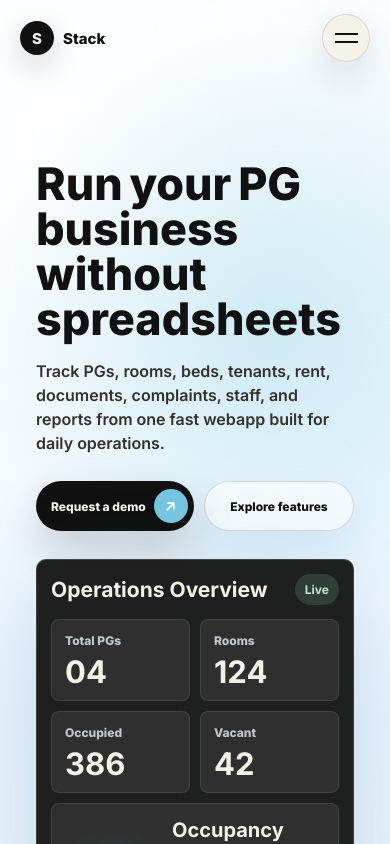
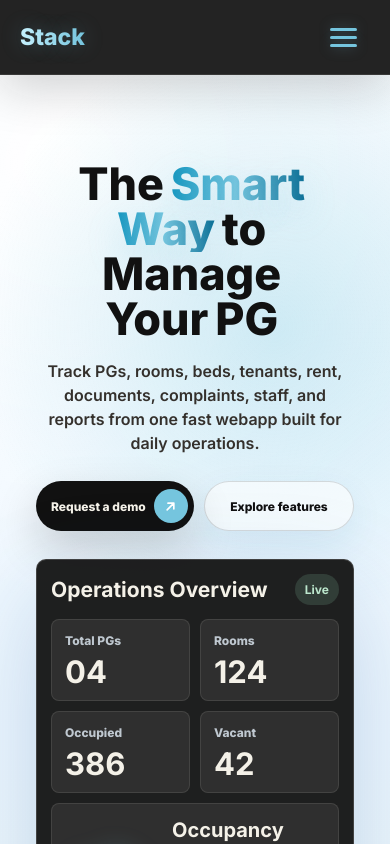
Before and after one commit to hariharan-developer-31/pg-website, a Next.js app: page / in a window 390 px wide. Shown: the top 844 px of the page. Built offline with nearby package versions, Linux system fonts and the light colour scheme.

Commit message:
mobile respo2

```diff
--- a/app/globals.css
+++ b/app/globals.css
@@ -51,6 +51,7 @@ button, input, textarea, select { font: inherit; }
 .brand, .nav-pill, .header-cta, .menu-btn { pointer-events: auto; }
 .brand { justify-self: start; display: inline-flex; align-items: center; gap: 11px; color: var(--ink); font-weight: 900; }
 .brand-mark { width: 38px; height: 38px; border-radius: 50%; background: var(--ink); color: var(--paper); display: grid; place-items: center; font-weight: 900; box-shadow: 0 10px 30px rgba(17,17,17,.18); }
+.desktop-brand span:last-child { position: relative; display: inline-block; }
 .site-header.menu-active .brand { color: var(--paper); }
 .site-header.menu-active .brand-mark { background: var(--paper); color: var(--ink); box-shadow: none; }
 .desktop-brand, .header-cta { display: none; }
@@ -67,17 +68,20 @@ button, input, textarea, select { font: inherit; }
 .nav-cta:hover { background: var(--blue) !important; }
 .header-cta { justify-self: end; align-items: center; justify-content: center; min-height: 48px; padding: 0 24px; border-radius: 999px; background: var(--blue); color: var(--ink); font-size: 14px; font-weight: 900; box-shadow: 0 16px 42px rgba(17,17,17,.16); transition: transform .2s ease, background .2s ease, box-shadow .2s ease; }
 .header-cta:hover { transform: translateY(-1px); background: var(--paper); box-shadow: 0 20px 52px rgba(17,17,17,.2); }
-.menu-btn { justify-self: end; width: 52px; height: 52px; border: 1px solid rgba(17,17,17,.12); border-radius: 50%; background: rgba(244,241,232,.92); display: none; place-items: center; cursor: pointer; box-shadow: 0 14px 36px rgba(17,17,17,.12); }
-.menu-btn span, .menu-btn::before { content: ""; display: block; width: 23px; height: 2px; background: var(--ink); transition: transform .25s ease; grid-area: 1 / 1; }
-.menu-btn span { transform: translateY(4px); }
-.menu-btn::before { transform: translateY(-4px); }
-.menu-btn.open { background: var(--ink); }
-.menu-btn.open span, .menu-btn.open::before { background: var(--paper); }
-.menu-btn.open span { transform: rotate(-45deg); }
-.menu-btn.open::before { transform: rotate(45deg); }
-.menu-panel { position: fixed; z-index: 40; top: 10px; right: 10px; left: 10px; background: rgba(17,17,17,.96); color: var(--paper); border-radius: 20px; padding: 92px 28px 28px; transform: translateY(-115%); opacity: 0; transition: transform .45s cubic-bezier(.25,.46,.45,.94), opacity .3s ease; box-shadow: var(--shadow); }
+.menu-btn { justify-self: end; width: 54px; height: 46px; border: 0; border-radius: 0; background: transparent; display: none; place-items: center; cursor: pointer; box-shadow: none; }
+.menu-btn span, .menu-btn::before { content: ""; display: block; width: 27px; height: 3px; border-radius: 999px; background: var(--blue); box-shadow: 0 0 14px rgba(117,197,222,.34); transition: transform .25s ease, opacity .2s ease, background .25s ease; grid-area: 1 / 1; }
+.menu-btn span:first-child { transform: translateY(-8px); }
+.menu-btn span:last-child { transform: translateY(8px); }
+.menu-btn::before { transform: translateY(0); }
+.menu-btn.open { background: transparent; }
+.menu-btn.open span, .menu-btn.open::before { background: var(--blue); }
+.menu-btn.open span:first-child { transform: rotate(45deg); }
+.menu-btn.open span:last-child { transform: rotate(-45deg); }
+.menu-btn.open::before { opacity: 0; transform: scaleX(.2); }
+.menu-panel { position: fixed; z-index: 40; top: 0; right: 0; left: 0; background: rgba(17,17,17,.96); color: var(--paper); border-radius: 0; padding: 108px clamp(24px, 7vw, 54px) 34px; transform: translateY(-115%); opacity: 0; transition: transform .45s cubic-bezier(.25,.46,.45,.94), opacity .3s ease; box-shadow: 0 28px 80px rgba(0,0,0,.34); border-bottom: 1px solid rgba(244,241,232,.1); }
 .menu-panel.open { transform: translateY(0); opacity: 1; }
-.menu-panel a { display: block; padding: 11px 0; font-size: 32px; font-weight: 700; }
+.menu-panel a { display: block; padding: 9px 0; font-size: 24px; font-weight: 800; }
+.menu-panel a[href="#enquiry"] { display: block; margin-top: 2px; padding: 9px 0; background: transparent; color: var(--blue); box-shadow: none; }
 .menu-panel .small-link { color: #bdb7ae; font-size: 16px; font-weight: 500; }
 
 .hero { position: relative; min-height: 100vh; overflow: hidden; background: #eef7ff; }
@@ -90,6 +94,7 @@ button, input, textarea, select { font: inherit; }
 .hero-copy { width: min(560px, 100%); align-self: center; }
 .hero-title { font-size: clamp(38px, 3.9vw, 62px); line-height: .97; font-weight: 800; max-width: 640px; letter-spacing: 0; text-wrap: balance; }
 .word { display: inline-block; margin-right: .18em; opacity: 0; transform: translateY(12px); filter: blur(10px); animation: wordReveal .45s ease forwards; }
+.hero-highlight { position: relative; color: transparent; background: linear-gradient(90deg, #1496bf 0%, #75C5DE 48%, #0c6f96 100%); -webkit-background-clip: text; background-clip: text; text-shadow: 0 14px 34px rgba(117,197,222,.28); }
 @keyframes wordReveal { to { opacity: 1; transform: translateY(0); filter: blur(0); } }
 .hero-lead { margin-top: 18px; width: min(520px, 100%); color: #34302c; font-size: clamp(15px, 1.05vw, 18px); line-height: 1.48; font-weight: 550; }
 .hero-actions { display: flex; flex-wrap: wrap; align-items: center; gap: 12px; margin-top: 26px; }
@@ -293,20 +298,37 @@ footer { display: flex; flex-wrap: wrap; justify-content: space-between; gap: 14
   .full { grid-column: 1 / -1; }
 }
 
+@media (min-width: 760px) and (max-width: 1100px) {
+  .dashboard-band .section-heading { grid-template-columns: 1fr; max-width: 760px; }
+  .dashboard-grid { grid-template-columns: 1fr; gap: 18px; }
+  .preview { padding: 18px; }
+  .metric { min-height: 112px; }
+  .activity { padding: 16px; }
+}
+
 @media (max-width: 980px) {
-  .site-header { display: grid; grid-template-columns: 1fr auto; justify-content: stretch; }
-  .desktop-brand { display: inline-flex; }
+  .site-header { display: grid; grid-template-columns: 1fr auto; justify-content: stretch; background: rgba(17,17,17,.92); border-bottom: 1px solid rgba(244,241,232,.1); border-radius: 0; backdrop-filter: blur(18px); -webkit-backdrop-filter: blur(18px); box-shadow: 0 14px 48px rgba(17,17,17,.18); }
+  .desktop-brand { display: inline-flex; font-size: 23px; }
+  .desktop-brand span:last-child { background: linear-gradient(90deg, #75C5DE 0%, #C9F3FF 46%, #75C5DE 100%); background-size: 180% auto; -webkit-background-clip: text; background-clip: text; color: transparent; text-shadow: 0 0 22px rgba(117,197,222,.28); animation: brandShine 4.6s ease-in-out infinite; }
+  .desktop-brand span:last-child::before { content: "Stack"; position: absolute; inset: 0; background: linear-gradient(105deg, transparent 18%, rgba(255,255,255,.95) 45%, transparent 72%); background-size: 220% 100%; -webkit-background-clip: text; background-clip: text; color: transparent; animation: brandGlitter 3.8s ease-in-out infinite; pointer-events: none; }
+  .desktop-brand span:last-child::after { content: "✦"; position: absolute; right: -10px; top: -5px; color: #E9FBFF; font-size: 13px; line-height: 1; text-shadow: 0 0 12px rgba(117,197,222,.9); animation: brandSpark 3.8s ease-in-out infinite; pointer-events: none; }
   .nav-pill { display: none; }
   .header-cta { display: none; }
   .menu-btn { display: grid; }
+  .menu-panel { left: 0; right: 0; width: auto; padding: 108px clamp(24px, 7vw, 54px) 34px; }
   .hero-media { background: radial-gradient(circle at 70% 24%, rgba(117,197,222,.32), transparent 28%), radial-gradient(circle at 18% 12%, rgba(255,255,255,.98), transparent 35%), linear-gradient(180deg, #f8fcff 0%, #edf7ff 54%, #eef8f3 100%); }
   .hero-layout { grid-template-columns: 1fr; align-items: start; }
-  .hero-copy { width: min(690px, 100%); }
-  .hero-title { font-size: clamp(42px, 9vw, 74px); max-width: 760px; }
+  .hero-copy { width: min(690px, 100%); justify-self: center; text-align: center; }
+  .hero-title { font-size: clamp(42px, 9vw, 74px); max-width: 760px; margin-left: auto; margin-right: auto; }
+  .hero-lead { margin-left: auto; margin-right: auto; }
+  .hero-actions { justify-content: center; }
   .hero-console { justify-self: stretch; width: 100%; }
   .console-shell { animation: none; }
   .phone-showcase { justify-self: center; width: min(430px, 100%); }
   .phone-frame { transform: none; }
+  .review-grid { display: flex; gap: 14px; overflow-x: auto; scroll-snap-type: x mandatory; scroll-padding-left: 16px; padding: 2px 16px 14px; margin-left: -16px; margin-right: -16px; -webkit-overflow-scrolling: touch; }
+  .review-grid::-webkit-scrollbar { display: none; }
+  .review-card { flex: 0 0 min(82vw, 420px); scroll-snap-align: start; min-height: 330px; display: flex; flex-direction: column; justify-content: space-between; }
 }
 
 @media (min-width: 981px) {
@@ -317,9 +339,9 @@ footer { display: flex; flex-wrap: wrap; justify-content: space-between; gap: 14
 
 @media (max-width: 520px) {
   .site-header { padding: 14px 20px; }
-  .brand { gap: 9px; font-size: 15px; }
+  .brand { gap: 9px; font-size: 23px; }
   .brand-mark { width: 34px; height: 34px; }
-  .menu-btn { width: 48px; height: 48px; }
+  .menu-btn { width: 54px; height: 46px; }
   .hero::before { font-size: 82px; bottom: 4px; }
   .hero-inner { padding: 96px 20px 34px; align-items: start; }
   .hero-layout { gap: 22px; }
@@ -370,7 +392,10 @@ footer { display: flex; flex-wrap: wrap; justify-content: space-between; gap: 14
   .recent-card { margin-top: 20px; padding: 15px; }
   .recent-head strong { font-size: 20px; }
   .recent-head span { font-size: 12px; }
-  .metric-grid { grid-template-columns: 1fr; }
+  .metric-grid { grid-template-columns: repeat(2, minmax(0, 1fr)); gap: 10px; }
+  .metric { min-height: 104px; padding: 14px; }
+  .metric b { font-size: 32px; }
+  .preview-title { font-size: 13px; text-align: right; }
   .step { grid-template-columns: 44px 1fr; }
 }
 
--- a/app/page.jsx
+++ b/app/page.jsx
@@ -28,7 +28,7 @@ export default function Home() {
   const [status, setStatus] = useState("");
   const [sending, setSending] = useState(false);
   const heroWords = useMemo(
-    () => "Run your PG business without spreadsheets".split(" "),
+    () => "The Smart Way to Manage Your PG".split(" "),
     []
   );
 
@@ -88,7 +88,6 @@ export default function Home() {
 
       <header className={`site-header ${menuOpen ? "menu-active" : ""}`}>
         <a className="brand desktop-brand" href="#top" aria-label="Stack home">
-          <span className="brand-mark">S</span>
           <span>Stack</span>
         </a>
         <nav className="nav-pill" aria-label="Primary navigation">
@@ -107,6 +106,7 @@ export default function Home() {
           onClick={() => setMenuOpen((open) => !open)}
         >
           <span />
+          <span />
         </button>
       </header>
 
@@ -114,7 +114,6 @@ export default function Home() {
         {menuLinks.map((link) => (
           <a key={link} href={`#${link.toLowerCase()}`} onClick={() => setMenuOpen(false)}>{link}</a>
         ))}
-        <a href="mailto:hello@stackpg.com" className="small-link">hello@stackpg.com</a>
       </aside>
 
       <main id="top">
@@ -123,9 +122,9 @@ export default function Home() {
           <div className="hero-inner">
             <div className="hero-layout">
               <div className="hero-copy">
-                <h1 className="hero-title" aria-label="Run your PG business without spreadsheets">
+                <h1 className="hero-title" aria-label="The Smart Way to Manage Your PG">
                   {heroWords.map((word, index) => (
-                    <span className="word" style={{ animationDelay: `${1 + index * 0.045}s` }} key={`${word}-${index}`}>{word}</span>
+                    <span className={`word ${index === 1 || index === 2 ? "hero-highlight" : ""}`} style={{ animationDelay: `${1 + index * 0.045}s` }} key={`${word}-${index}`}>{word}</span>
                   ))}
                 </h1>
                 <p className="hero-lead">Track PGs, rooms, beds, tenants, rent, documents, complaints, staff, and reports from one fast webapp built for daily operations.</p>
@@ -388,7 +387,6 @@ export default function Home() {
             </div>
             <footer>
               <span>© {new Date().getFullYear()} Stack PG Management</span>
-              <span>Secure enquiry flow for Vercel hosting</span>
             </footer>
           </div>
         </section>
```
Also changed, not shown: scripts/test-project.mjs (+24 -2 lines).
